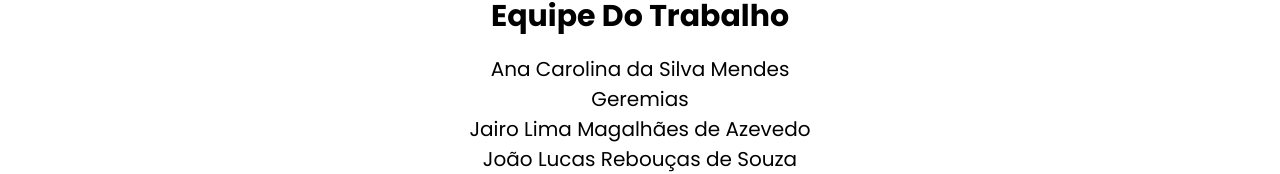
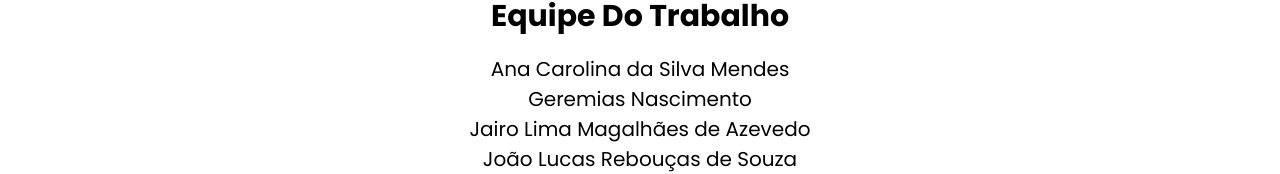
Before and after one commit to jairolimamagalhaes/trabalho-gestao-de-produtividade, a plain HTML site: page index.html in a window 1280 px wide. Shown: the part 394-568 px from the top of the page. Drawn offline with nearby package versions, Linux system fonts and the light colour scheme.

Commit message:
att 5 - edicao de nome do membro da equipe

```diff
--- a/index.html
+++ b/index.html
@@ -85,7 +85,7 @@ https://templatemo.com/tm-580-woox-travel
           <div class="section-heading" style="text-align:center;">
           <h2 style="text-align:center; color:black;">Equipe do Trabalho</h2>
             <p style="color:black; font-size:20px; text-align:center;">Ana Carolina da Silva Mendes</p>
-            <p style="color:black; font-size:20px; text-align:center;">Geremias</p>
+            <p style="color:black; font-size:20px; text-align:center;">Geremias Nascimento</p>
             <p style="color:black; font-size:20px; text-align:center;">Jairo Lima Magalhães de Azevedo</p>
             <p style="color:black; font-size:20px; text-align:center;">João Lucas Rebouças de Souza</p>
             <p style="color:black; font-size:20px; text-align:center;">Paulo Paiva</p>
```
